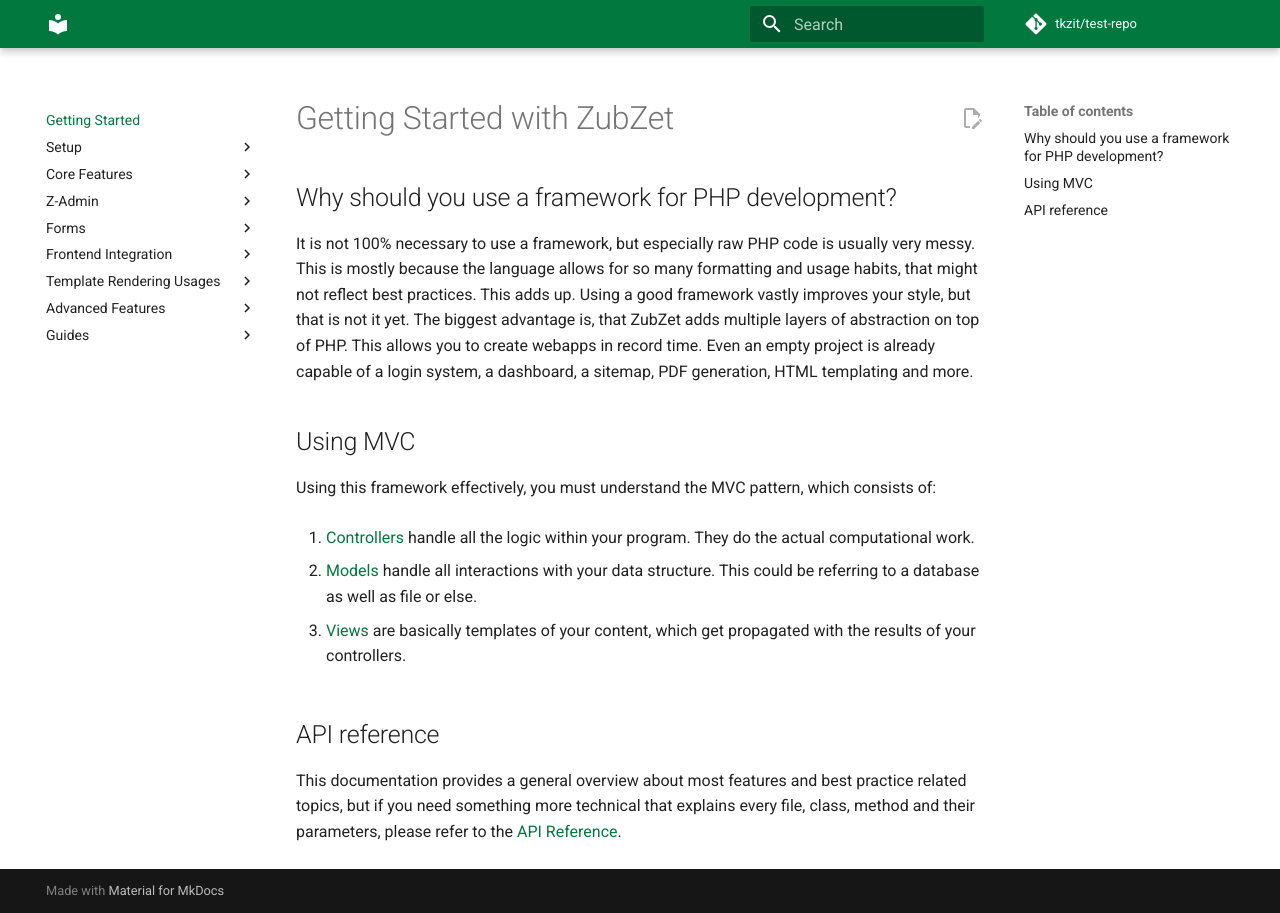
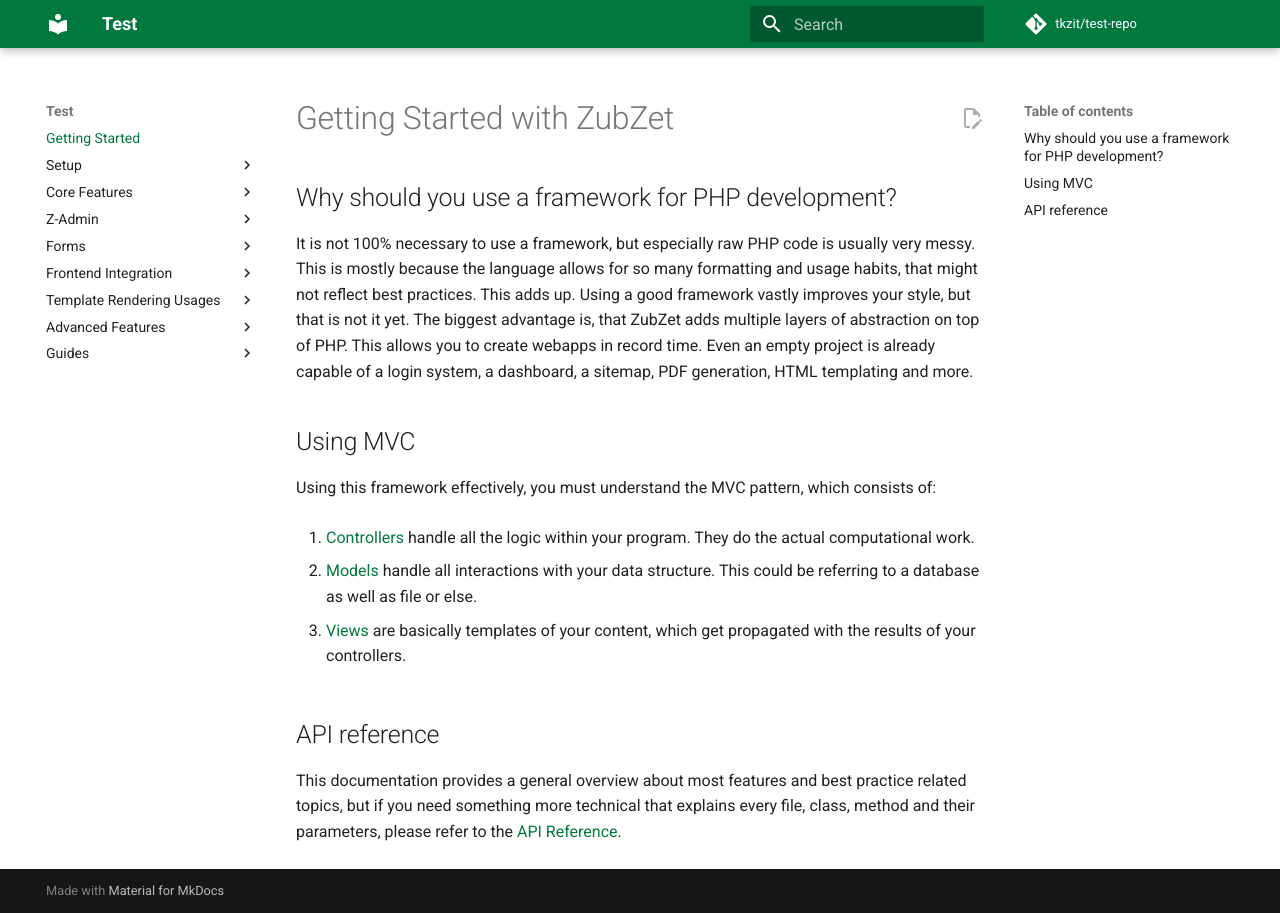
Before and after one commit to tkzit/test-repo, an MkDocs documentation site: the page built from docs/index.md, in a window 1280 px wide. Built offline with MkDocs 1.6.1 and Material for MkDocs 9.7.7, drawn with Linux system fonts in a browser that asks for light colours; comment, search, counter and statistics services are not loaded; the version menu is left out.

Commit message:
added site info to mkdocs.yml

```diff
--- a/mkdocs.yml
+++ b/mkdocs.yml
@@ -1,3 +1,9 @@
+site_name: Test
+site_url: https://mkdocstest
+site_author: None
+site_description: None
+
+
 repo_name: tkzit/test-repo
 repo_url: https://github.com/tkzit/test-repo/blob/##CI_ENVIROMENT_BRANCH##
 edit_uri: docs/
```
